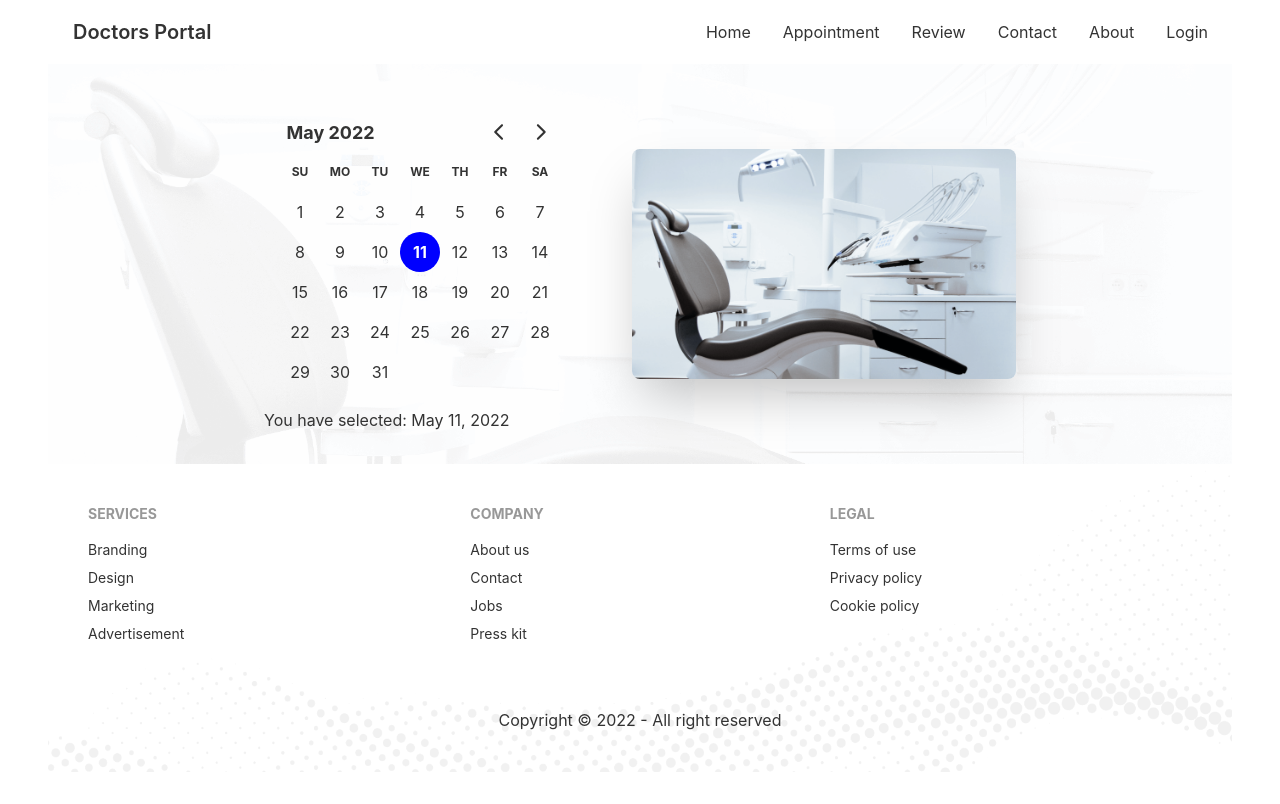
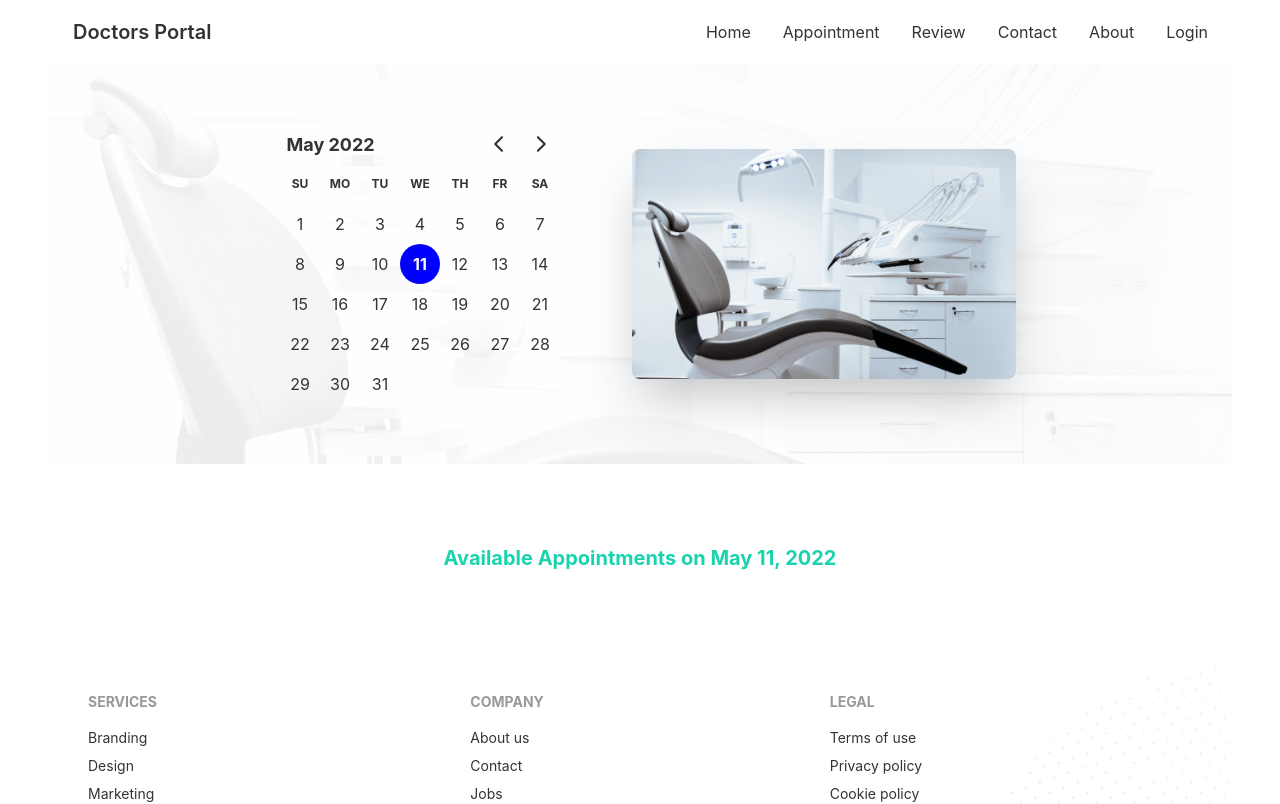
Before and after one commit to rakibul-wdp/doctors-portal, a React (Create React App) app: page /appointment in a window 1280 px wide. Shown: the top 804 px of the page. Built offline with nearby package versions, Linux system fonts and the light colour scheme.

Commit message:
add available appointments in appointment page

```diff
--- a/src/Pages/Appointment/Appointment.js
+++ b/src/Pages/Appointment/Appointment.js
@@ -1,11 +1,14 @@
-import React from 'react';
+import React, { useState } from 'react';
 import Footer from '../Shared/Footer';
 import AppointmentBanner from './AppointmentBanner';
+import AvailableAppointments from './AvailableAppointments';
 
 const Appointment = () => {
+  const [date, setDate] = useState(new Date());
   return (
     <div>
-      <AppointmentBanner />
+      <AppointmentBanner date={date} setDate={setDate} />
+      <AvailableAppointments date={date} />
       <Footer />
     </div>
   );
--- a/src/Pages/Appointment/AppointmentBanner.js
+++ b/src/Pages/Appointment/AppointmentBanner.js
@@ -1,19 +1,16 @@
-import React, { useState } from 'react';
+import React from 'react';
 import background from '../../assets/images/bg.png';
 import chair from '../../assets/images/chair.png';
 import { DayPicker } from 'react-day-picker';
 import 'react-day-picker/dist/style.css';
-import { format } from 'date-fns';
 
-const AppointmentBanner = () => {
-  const [date, setDate] = useState(new Date());
+const AppointmentBanner = ({ date, setDate }) => {
   return (
     <div className='hero min-h-[50vh]' style={{ backgroundImage: `url(${background})` }}>
       <div className='hero-content flex-col lg:flex-row-reverse'>
         <img src={chair} className='max-w-sm rounded-lg shadow-2xl' alt='Dentist Chair' />
         <div className='mr-10'>
           <DayPicker mode='single' selected={date} onSelect={setDate} />
-          <p>You have selected: {format(date, 'PP')}</p>
         </div>
       </div>
     </div>
--- /dev/null
+++ b/src/Pages/Appointment/AvailableAppointments.js
@@ -0,0 +1,14 @@
+import { format } from 'date-fns';
+import React from 'react';
+
+const AvailableAppointments = ({ date }) => {
+  return (
+    <div>
+      <h3 className='text-center font-bold text-xl my-20 text-secondary'>
+        Available Appointments on {format(date, 'PP')}
+      </h3>
+    </div>
+  );
+};
+
+export default AvailableAppointments;
```
